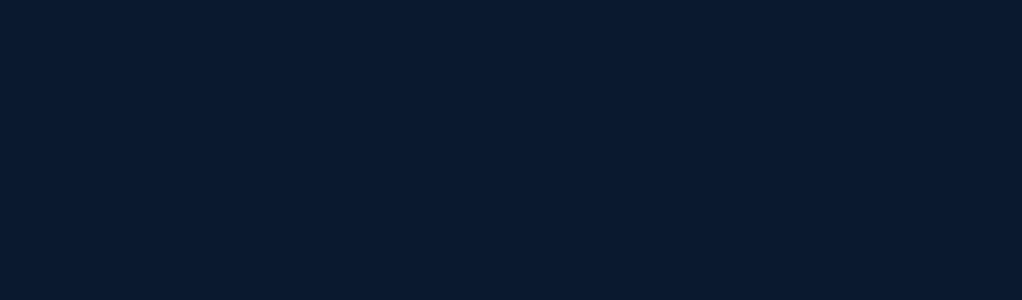
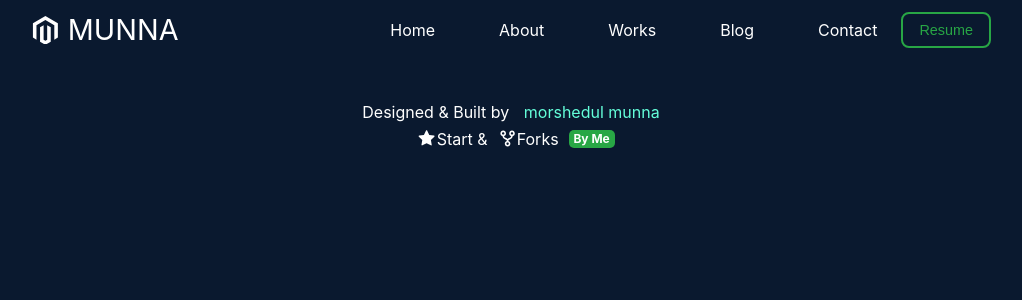
Before and after one commit to morshedulmunna/exacademy, a React (Create React App) app: page /contact in a window 1280 px wide. Before the commit this address had no page. Shown: the top 300 px of the page, without its empty margins (129-1151 px from the left). Built offline with nearby package versions, Linux system fonts and the light colour scheme.

Commit message:
routing all page

```diff
--- a/src/App.js
+++ b/src/App.js
@@ -1,12 +1,20 @@
 import { Routes, Route } from "react-router-dom";
+import Footer from "./components/Footer/Footer.jsx";
+import Navbar from "./components/Navbar/Navbar.js";
 import About from "./Route/About.js";
+import Contact from "./Route/Contact";
 import Home from "./Route/Home.js";
 function App() {
   return (
-    <Routes>
-      <Route path="/" element={<Home />} />
-      <Route path="/about" element={<About />} />
-    </Routes>
+    <>
+      <Navbar />
+      <Routes>
+        <Route path="/" element={<Home />} />
+        <Route path="/about" element={<About />} />
+        <Route path="/contact" element={<Contact />} />
+      </Routes>
+      <Footer />
+    </>
   );
 }
 
--- /dev/null
+++ b/src/Contact/ContactInfo.jsx
@@ -0,0 +1,8 @@
+import React from "react";
+import "./ContactInfo.css";
+
+const ContactInfo = () => {
+  return <></>;
+};
+
+export default ContactInfo;
--- a/src/Route/About.js
+++ b/src/Route/About.js
@@ -1,14 +1,10 @@
 import React from "react";
-import Navbar from "../components/Navbar/Navbar";
 import AboutContent from "../components/AboutContent/AboutContent";
-import Footer from "../components/Footer/Footer";
 
 const About = () => {
   return (
     <>
-      <Navbar />
       <AboutContent />
-      <Footer />
     </>
   );
 };
--- /dev/null
+++ b/src/Route/Contact.js
@@ -0,0 +1,12 @@
+import React from "react";
+import ContactInfo from "../Contact/ContactInfo";
+
+const Contact = () => {
+  return (
+    <>
+      <ContactInfo />
+    </>
+  );
+};
+
+export default Contact;
--- a/src/Route/Home.js
+++ b/src/Route/Home.js
@@ -1,14 +1,10 @@
 import React from "react";
-import Footer from "../components/Footer/Footer.jsx";
 import InfoDetails from "../components/InfoDetails/InfoDetails.jsx";
-import Navbar from "../components/Navbar/Navbar";
 
 const Home = () => {
   return (
     <>
-      <Navbar />
       <InfoDetails />
-      <Footer />
     </>
   );
 };
--- a/src/components/InfoDetails/InfoDetailsStyle.css
+++ b/src/components/InfoDetails/InfoDetailsStyle.css
@@ -1,5 +1,4 @@
 .wrapper {
-  padding-top: 60px;
   display: flex;
   justify-content: center;
   align-items: center;
--- a/src/components/Navbar/Navbar.elements.js
+++ b/src/components/Navbar/Navbar.elements.js
@@ -2,6 +2,9 @@
 import styled from "styled-components";
 import { FaMagento } from "react-icons/fa";
 
+export const Padding = styled.div`
+  height: 100px;
+`;
 export const Nav = styled.nav`
   width: 100%;
   position: fixed;
--- a/src/components/Navbar/Navbar.js
+++ b/src/components/Navbar/Navbar.js
@@ -10,6 +10,7 @@
   NavMenu,
   NavItem,
   Button,
+  Padding,
 } from "./Navbar.elements";
 import { NavLink } from "react-router-dom";
 
@@ -58,6 +59,7 @@
             </a>
           </NavMenu>
         </Nav>
+        <Padding></Padding>
       </IconContext.Provider>
     </>
   );
--- a/src/index.css
+++ b/src/index.css
@@ -27,7 +27,6 @@
 .container {
   width: 65%;
   margin: auto;
-  padding-top: 100px;
 }
 
 @media screen and (min-width: 768px) and (max-width: 1023px) {
```
Also changed, not shown: src/Contact/ContactInfo.css (added), 2 other files (tests, documents, lock files or other folders).
